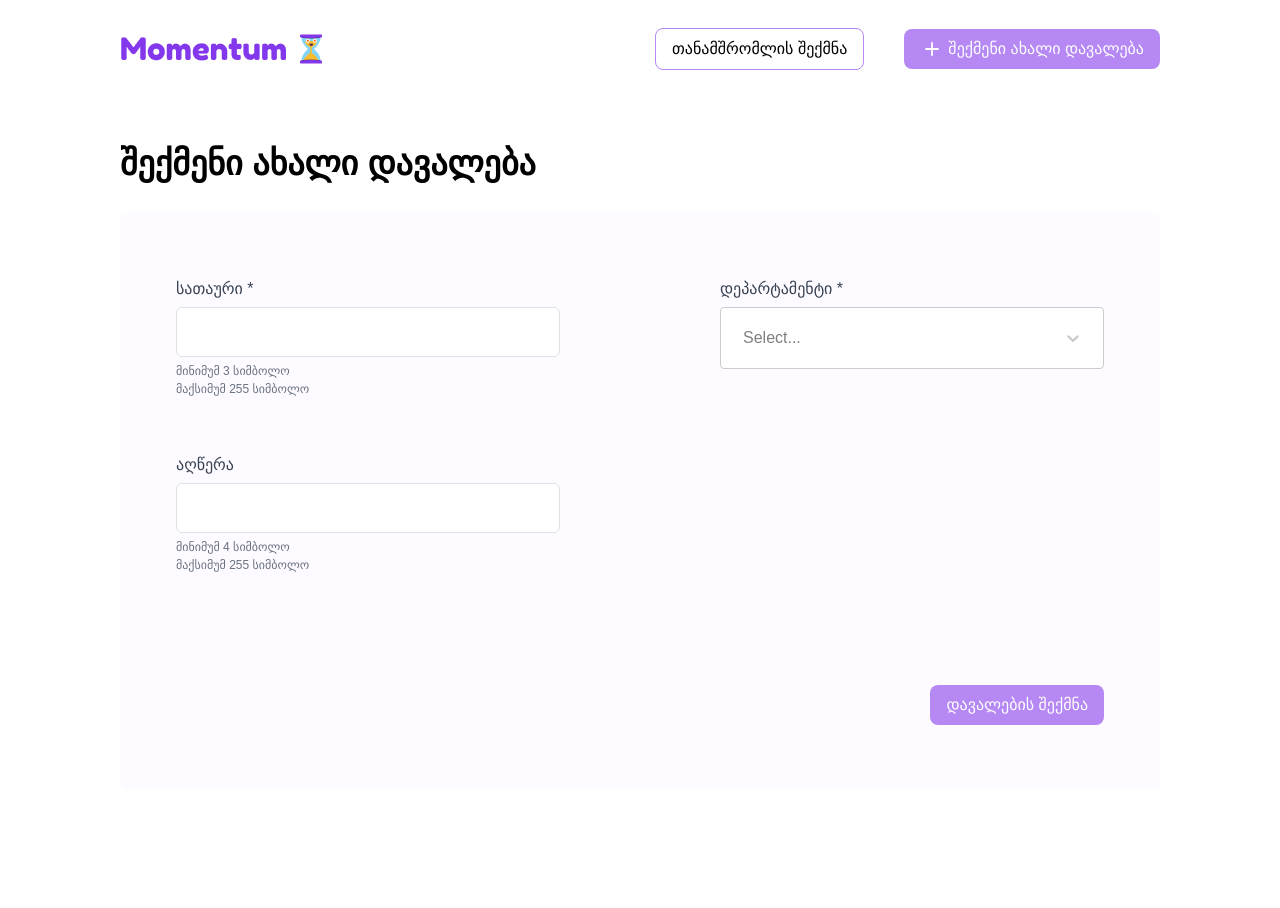
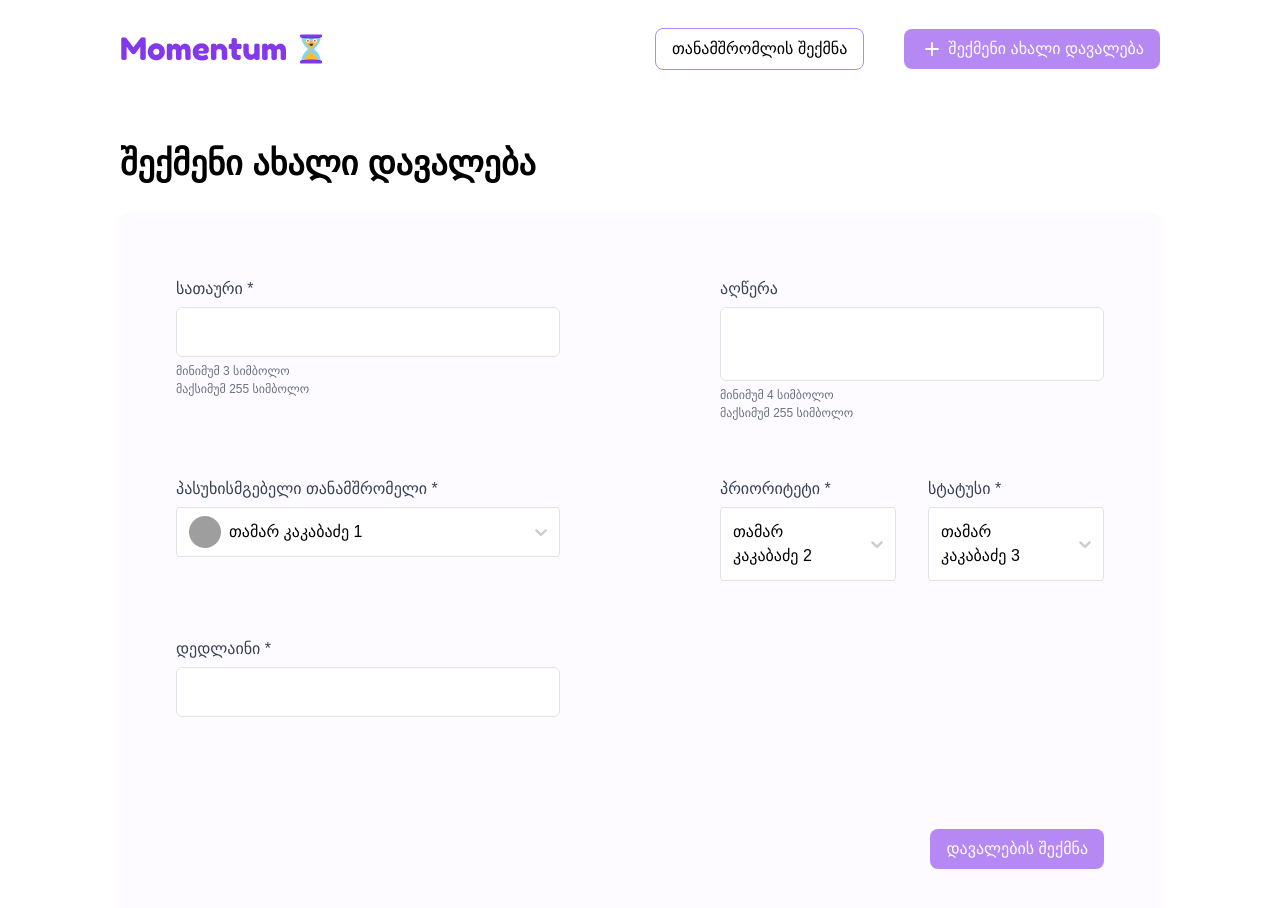
Before and after one commit to gonjila/momentum-redberry, a Next.js app: page /tasks/create in a window 1280 px wide. Shown: the top 908 px of the page. Before the commit the page ends 829 px from the top, so only its background shows below. Built offline with nearby package versions, Linux system fonts and the light colour scheme; grey boxes are pictures that could not be loaded.

Commit message:
feat: make selects validation

```diff
--- a/src/app/tasks/create/components/CreateTaskForm.tsx
+++ b/src/app/tasks/create/components/CreateTaskForm.tsx
@@ -10,6 +10,38 @@ import {
   descriptionValidations,
   titleValidations,
 } from "@/validations";
+
+// TODO delete
+const selectOptions = [
+  {
+    id: 1,
+    value: "user1",
+    name: "თამარ კაკაბაძე 1",
+    avatar:
+      "https://momentum.redberryinternship.ge/storage/employee-avatars/iWqIr6QWRo6V1ofnenkctiyJRPKh4ar0LmxF8FYQ.png",
+  },
+  {
+    id: 2,
+    value: "user2",
+    name: "თამარ კაკაბაძე 2",
+    // avatar:
+    //   "https://momentum.redberryinternship.ge/storage/employee-avatars/iWqIr6QWRo6V1ofnenkctiyJRPKh4ar0LmxF8FYQ.png",
+  },
+  {
+    id: 3,
+    value: "user3",
+    name: "თამარ კაკაბაძე 3",
+    // avatar:
+    //   "https://momentum.redberryinternship.ge/storage/employee-avatars/iWqIr6QWRo6V1ofnenkctiyJRPKh4ar0LmxF8FYQ.png",
+  },
+  {
+    id: 4,
+    value: "user4",
+    name: "თამარ კაკაბაძე 4",
+    avatar:
+      "https://momentum.redberryinternship.ge/storage/employee-avatars/iWqIr6QWRo6V1ofnenkctiyJRPKh4ar0LmxF8FYQ.png",
+  },
+];
 
 function CreateTaskForm() {
   const { control, handleSubmit } = useForm<CreateTaskSchemaType>({
@@ -36,14 +68,53 @@ function CreateTaskForm() {
           validations={titleValidations}
         />
 
-        <MainSelect name="department" label="დეპარტამენტი" isRequired />
+        {/* <MainSelect
+          name="department"
+          label="დეპარტამენტი"
+          isRequired
+          options={selectOptions}
+          defaultValue={selectOptions[0]}
+        /> */}
 
         <MainInput
           name="description"
           control={control}
           label="აღწერა"
+          type="textarea"
+          rows={2}
           validations={descriptionValidations}
         />
+
+        <MainSelect
+          name="employee_id"
+          control={control}
+          label="პასუხისმგებელი თანამშრომელი"
+          isRequired
+          options={selectOptions}
+          defaultValue={selectOptions[0]}
+          onMenuHeaderClick={() => {}}
+        />
+
+        <div className="flex gap-8">
+          <MainSelect
+            name="priority_id"
+            control={control}
+            label="პრიორიტეტი"
+            isRequired
+            options={selectOptions}
+            defaultValue={selectOptions[1]}
+          />
+          <MainSelect
+            name="status_id"
+            control={control}
+            label="სტატუსი"
+            isRequired
+            options={selectOptions}
+            defaultValue={selectOptions[2]}
+          />
+        </div>
+
+        <MainInput name="due_date" control={control} isRequired label="დედლაინი" />
       </div>
 
       <div className="flex justify-end">
--- a/src/components/MainInput.tsx
+++ b/src/components/MainInput.tsx
@@ -7,25 +7,27 @@ type Props = {
   name: string;
   control: Control<any>;
   label?: string;
+  type?: HTMLInputTypeAttribute | "textarea";
   isRequired?: boolean;
   placeholder?: string;
-  type?: HTMLInputTypeAttribute;
+  rows?: number;
   validations?: { message: string; check: (value: string) => boolean }[];
 };
 
-function MainInput({
+function MainField({
   name,
   control,
   label,
+  type = "text",
   isRequired,
   placeholder,
-  type = "text",
+  rows,
   validations,
 }: Props) {
   const {
     field: { value, onChange, ref },
     fieldState: { error, isDirty, invalid },
-  } = useController({ name, control });
+  } = useController({ name, control, defaultValue: "" });
 
   return (
     <div className="flex flex-col gap-1.5">
@@ -35,6 +37,19 @@ function MainInput({
         </label>
       )}
 
+      {type === "textarea" ? (
+        <textarea
+          ref={ref}
+          id={name}
+          placeholder={placeholder}
+          rows={rows || 4}
+          value={value}
+          onChange={onChange}
+          className={`text-md resize-none rounded-md border bg-white p-3 outline-0 transition-all ${
+            error ? "border-red-500" : "border-[#DEE2E6]"
+          }`}
+        />
+      ) : (
         <input
           ref={ref}
           id={name}
@@ -42,8 +57,11 @@ function MainInput({
           placeholder={placeholder}
           value={value || ""}
           onChange={onChange}
-        className={`text-md rounded-md border p-3 outline-0 transition-all ${error ? "border-red-500" : "border-[#DEE2E6] bg-white"} `}
+          className={`text-md rounded-md border bg-white p-3 outline-0 transition-all ${
+            error ? "border-red-500" : "border-[#DEE2E6]"
+          }`}
         />
+      )}
 
       {validations && (
         <div className="flex flex-col gap-[2px] text-xs">
@@ -52,7 +70,9 @@ function MainInput({
             return (
               <span
                 key={index}
-                className={`flex items-center gap-1 ${!isDirty && !invalid && "text-gray-500!"} ${isValid ? "text-green-500" : "text-red-500"}`}
+                className={`flex items-center gap-1 ${!isDirty && !invalid && "text-gray-500!"} ${
+                  isValid ? "text-green-500" : "text-red-500"
+                }`}
               >
                 {message}
               </span>
@@ -64,4 +84,4 @@ function MainInput({
   );
 }
 
-export default MainInput;
+export default MainField;
--- a/src/components/MainSelect.tsx
+++ b/src/components/MainSelect.tsx
@@ -2,51 +2,45 @@
 
 import Image from "next/image";
 import Select, { components, SingleValueProps, OptionProps, MenuListProps } from "react-select";
-import { Placeholder } from "react-select/animated";
+import { useController, Control } from "react-hook-form";
 
-interface OptionType {
-  value: string;
-  label: string;
+import Icon from "./icons";
+
+type OptionType = {
+  id: number;
+  name: string;
+  surname?: string;
   avatar?: string;
-}
+};
 
-interface MainSelectProps {
+interface IProps {
   name: string;
+  control: Control<any>;
   label?: string;
   isRequired?: boolean;
   placeholder?: string;
+  options: OptionType[];
+  defaultValue?: OptionType;
+  onMenuHeaderClick?: () => void;
 }
 
-const options: OptionType[] = [
-  {
-    value: "user1",
-    label: "თამარ კაკაბაძე",
-    avatar:
-      "https://momentum.redberryinternship.ge/storage/employee-avatars/iWqIr6QWRo6V1ofnenkctiyJRPKh4ar0LmxF8FYQ.png",
-  },
-  {
-    value: "user2",
-    label: "თამარ კაკაბაძე",
-    // avatar:
-    //   "https://momentum.redberryinternship.ge/storage/employee-avatars/iWqIr6QWRo6V1ofnenkctiyJRPKh4ar0LmxF8FYQ.png",
-  },
-  {
-    value: "user3",
-    label: "თამარ კაკაბაძე",
-    // avatar:
-    //   "https://momentum.redberryinternship.ge/storage/employee-avatars/iWqIr6QWRo6V1ofnenkctiyJRPKh4ar0LmxF8FYQ.png",
-  },
-  {
-    value: "user4",
-    label: "თამარ კაკაბაძე",
-    avatar:
-      "https://momentum.redberryinternship.ge/storage/employee-avatars/iWqIr6QWRo6V1ofnenkctiyJRPKh4ar0LmxF8FYQ.png",
-  },
-];
+const MainSelect = ({
+  name,
+  control,
+  label,
+  isRequired,
+  placeholder,
+  options,
+  defaultValue,
+  onMenuHeaderClick,
+}: IProps) => {
+  const {
+    field: { value, onChange },
+    fieldState: { error },
+  } = useController({ name, control, defaultValue: defaultValue?.id });
 
-const MainSelect = ({ name, label, isRequired, placeholder }: MainSelectProps) => {
   return (
-    <div className="flex flex-col gap-1.5">
+    <div className="flex flex-1 flex-col gap-1.5">
       {label && (
         <label htmlFor={name} className="font-medium text-gray-700">
           {label} {isRequired && "*"}
@@ -55,20 +49,30 @@ const MainSelect = ({ name, label, isRequired, placeholder }: MainSelectProps) =
 
       <Select
         id={name}
+        placeholder={placeholder}
         options={options}
-        placeholder={placeholder}
+        defaultValue={defaultValue}
+        getOptionLabel={option => option.name}
+        getOptionValue={option => option.id.toString()}
+        value={options.find(option => option.id === value)}
+        onChange={newValue => onChange((newValue as OptionType)?.id)}
         isSearchable={false}
         components={{
           SingleValue: CustomSingleValue,
           Option: CustomOption,
-          MenuList: CustomMenuList,
+          MenuList: props => CustomMenuList(props, onMenuHeaderClick),
         }}
         styles={{
-          indicatorSeparator: () => ({ displey: "none" }),
-          control: styles => ({ ...styles, padding: "12px" }),
-          input: styles => ({ ...styles, backgroundColor: "red" }),
-          singleValue: (styles, { data }) => ({ ...styles, backgroundColor: "red" }),
-          placeholder: styles => ({ ...styles }),
+          control: (styles, state) => ({
+            ...styles,
+
+            borderColor: error ? "red" : state.menuIsOpen ? "#cccfd3" : "#dee2e6",
+            boxShadow: "none",
+            "&:hover": {},
+          }),
+          valueContainer: styles => ({ ...styles, padding: 0, display: "flex" }),
+          placeholder: styles => ({ ...styles, padding: "12px" }),
+          indicatorSeparator: () => ({ display: "none" }),
         }}
       />
     </div>
@@ -78,54 +82,62 @@ const MainSelect = ({ name, label, isRequired, placeholder }: MainSelectProps) =
 export default MainSelect;
 
 // Custom selected item (Single Value)
-const CustomSingleValue = ({ data }: SingleValueProps<OptionType>) => (
-  <div className="flex items-center gap-2">
+const CustomSingleValue = ({ data }: SingleValueProps<OptionType>) => {
+  return (
+    <div
+      className="flex flex-1 items-center gap-2"
+      style={{ padding: data.avatar ? "8px 12px" : "12px" }}
+    >
       {data.avatar && (
         <Image
           src={data.avatar}
-        alt={data.label}
+          alt={data.name}
           width={32}
           height={32}
           className="h-8 w-8 rounded-full"
         />
       )}
-    <span>{data.label}</span>
+      <span>{data.name}</span>
     </div>
   );
+};
 
 // Custom dropdown option
 const CustomOption = (props: OptionProps<OptionType>) => {
-  const { data, innerRef, innerProps } = props;
+  const { data, innerRef, innerProps, isSelected } = props;
   return (
     <div
       ref={innerRef}
       {...innerProps}
-      className="flex cursor-pointer items-center gap-2 p-2 hover:bg-gray-100"
+      className={`flex cursor-pointer items-center gap-2 px-4 py-2 text-sm hover:bg-gray-100 ${isSelected ? "bg-gray-300 text-black" : "text-gray-600"}`}
     >
       {data.avatar && (
         <Image
           src={data.avatar}
-          alt={data.label}
+          alt={data.name}
           width={26}
           height={26}
           className="h-6 w-6 rounded-full"
         />
       )}
-      <span>{data.label}</span>
+      <span>{data.name}</span>
     </div>
   );
 };
 
 // Custom dropdown menu with "Add Employee" button
-const CustomMenuList = (props: MenuListProps<OptionType>) => {
+const CustomMenuList = (props: MenuListProps<OptionType>, onClick?: () => void) => {
   return (
     <div>
+      {onClick && (
         <div
-        className="flex cursor-pointer items-center gap-2 border-b bg-gray-100 px-4 py-2 font-medium text-purple-600"
-        onClick={() => alert("Adding Employee")}
+          className="text-main hover:bg-main-100 flex cursor-pointer items-center gap-2 border-b p-4 font-medium transition-all duration-500 hover:text-white"
+          onClick={onClick}
         >
-        ➕ <span>დაამატე თანამშრომელი</span>
+          <Icon iconName="add" />
+          <span>დაამატე თანამშრომელი</span>
         </div>
+      )}
       <components.MenuList {...props} />
     </div>
   );
--- a/src/components/icons/Add.tsx
+++ b/src/components/icons/Add.tsx
@@ -11,10 +11,10 @@ function Add({ width, height, color }: IProps) {
       xmlns="http://www.w3.org/2000/svg"
       width={height || "24px"}
       height={width || "24px"}
-      fill={color || "#e8eaed"}
+      stroke={color || "currentColor"}
     >
-      <path d="M5 10H15" stroke="white" strokeWidth="1.5" strokeLinecap="round" strokeLinejoin="round" />
-      <path d="M10 15V5" stroke="white" strokeWidth="1.5" strokeLinecap="round" strokeLinejoin="round" />
+      <path d="M5 10H15" strokeWidth="1.5" strokeLinecap="round" strokeLinejoin="round" />
+      <path d="M10 15V5" strokeWidth="1.5" strokeLinecap="round" strokeLinejoin="round" />
     </svg>
   );
 }
--- a/src/validations/createTask.validations.ts
+++ b/src/validations/createTask.validations.ts
@@ -4,10 +4,16 @@ import { inputLengthValidations } from "@/helpers";
 
 export const createTaskSchema = z.object({
   title: z
-    .string({ required_error: "შეიყვანეთ მნიშვნელობა" })
+    .string({ required_error: "შეიყვანეთ ინფორმაცია" })
+    .trim()
     .min(3, "მინიმუმ 3 სიმბოლო")
     .max(255, "მაქსიმუმ 255 სიმბოლო"),
-  description: z.string().min(4, "მინიმუმ 4 სიმბოლო").max(255, "მაქსიმუმ 255 სიმბოლო").optional(),
+  description: z.string().trim().min(4, "მინიმუმ 4 სიმბოლო").max(255, "მაქსიმუმ 255 სიმბოლო").optional(),
+  priority_id: z.number({ required_error: "შეიყვანეთ ინფორმაცია" }),
+  status_id: z.number({ required_error: "შეიყვანეთ ინფორმაცია" }),
+  // department_id: z.number({ required_error: "შეიყვანეთ ინფორმაცია" }),
+  employee_id: z.number({ required_error: "შეიყვანეთ ინფორმაცია" }),
+  // due_date: z.date({ required_error: "შეიყვანე ინფორმაცია" }),
 });
 
 export type CreateTaskSchemaType = z.infer<typeof createTaskSchema>;
```
Lines whose indentation alone changed are shown as unchanged.
